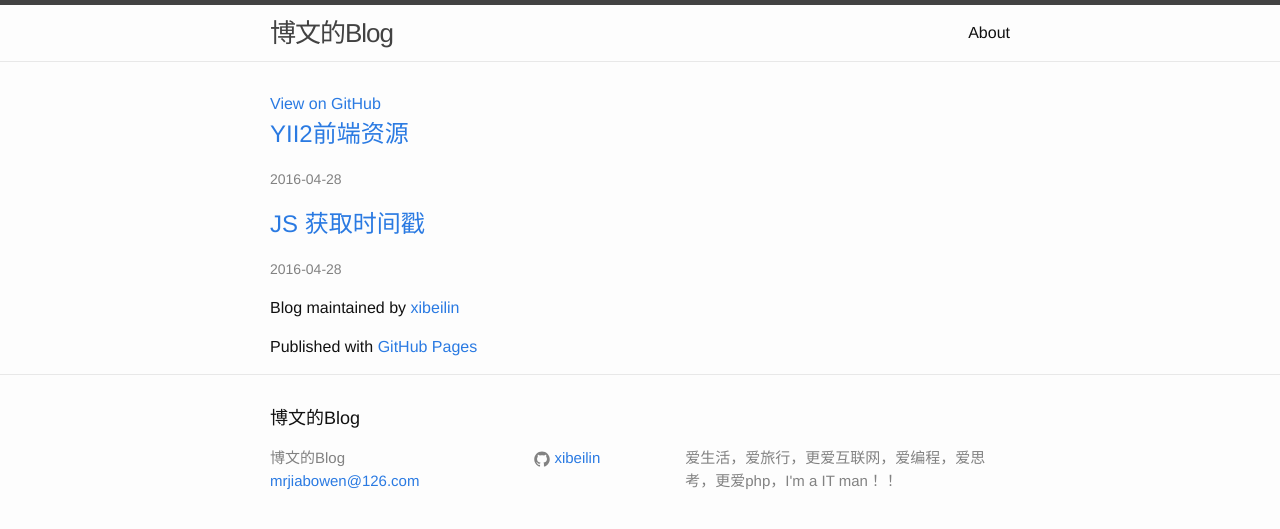
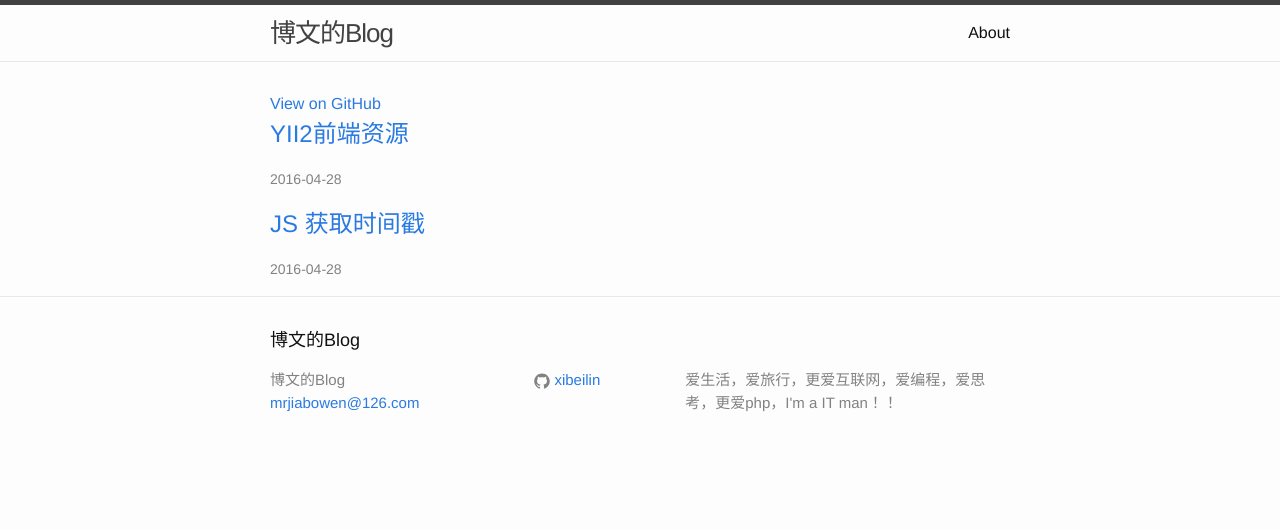
Before and after one commit to xibeilin/blog, a Jekyll site: the page built from index.html, in a window 1280 px wide. Shown: the top 529 px of the page. Built offline with Jekyll 4.4.1, drawn with Linux system fonts in a browser that asks for light colours.

Commit message:
del footer

```diff
--- a/index.html
+++ b/index.html
@@ -36,12 +36,5 @@ layout: default
       </section>
     </div>
 
-    <!-- FOOTER  -->
-    <div id="footer_wrap" class="outer">
-      <footer class="inner">
-        <p class="copyright">Blog maintained by <a href="https://github.com/xibeilin">xibeilin</a></p>
-        <p>Published with <a href="https://pages.github.com">GitHub Pages</a></p>
-      </footer>
-    </div>
   </body>
 </html>
```
